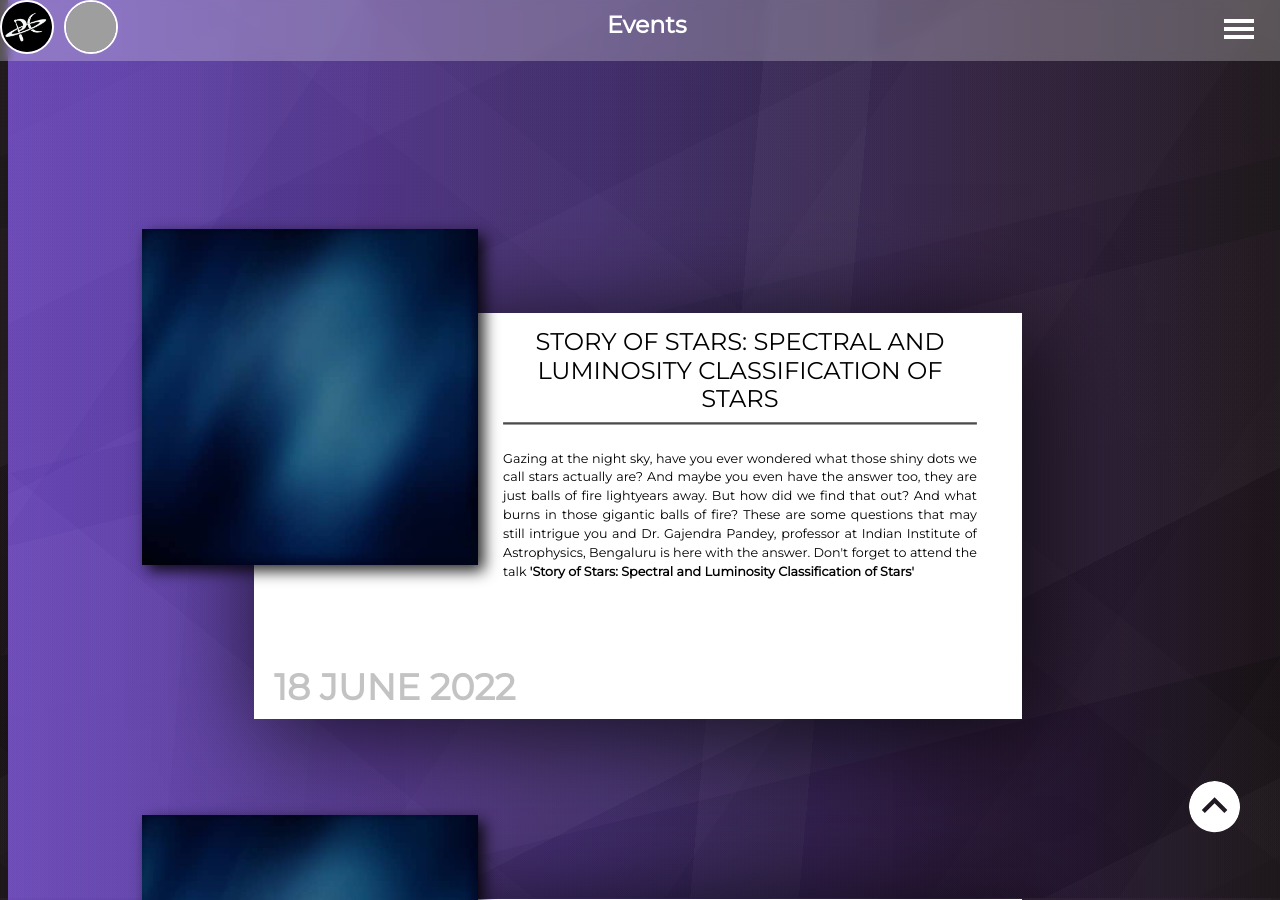
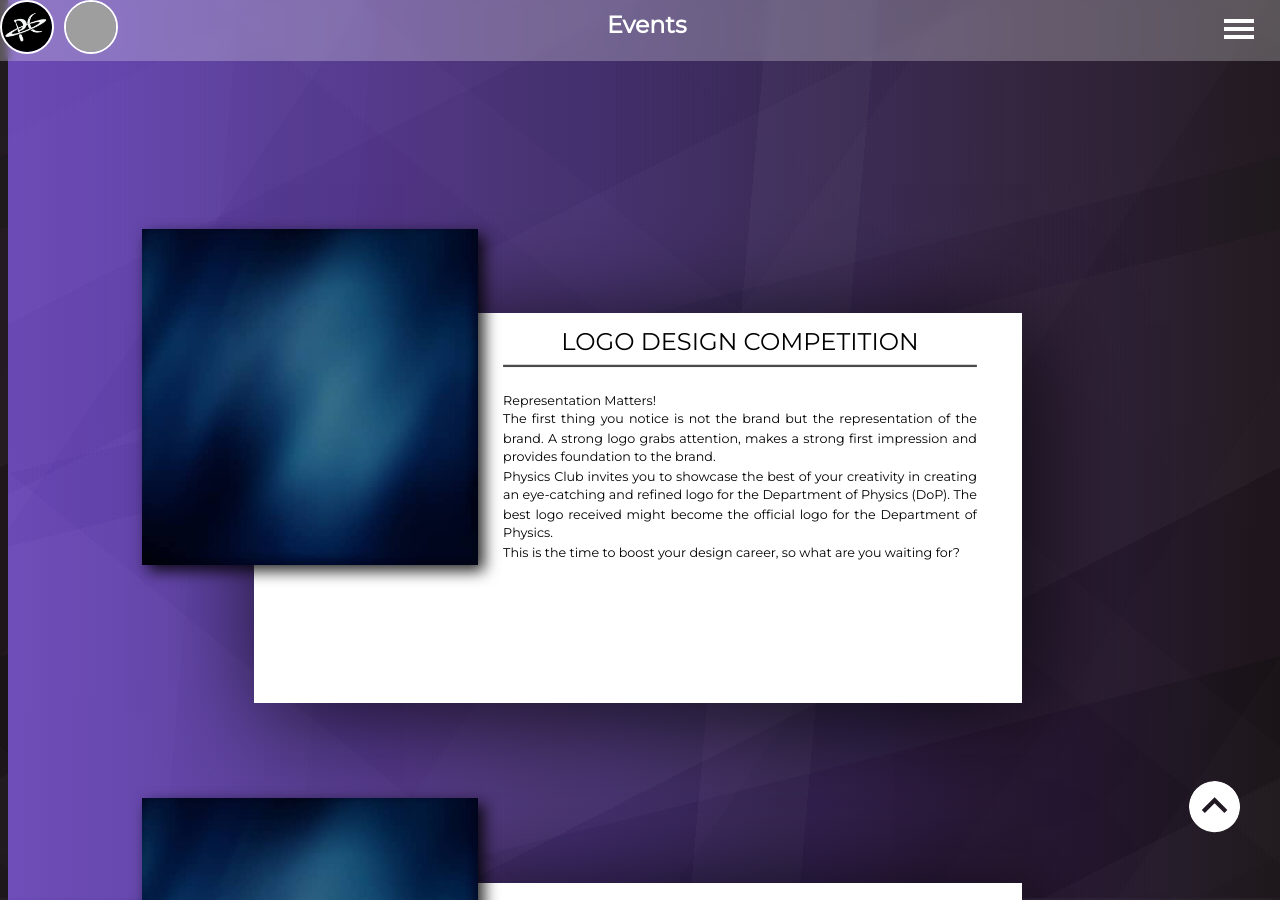
Before and after one commit to PhysicsClubSVNIT/PhysicsClubSVNIT.github.io, a Jekyll site: the page built from events.html, in a window 1280 px wide and 900 px high. Built offline with Jekyll 4.4.1, drawn with Linux system fonts in a browser that asks for light colours; some web fonts are replaced; some of the changed text lies outside the part shown; grey boxes are pictures that could not be loaded.

Commit message:
add events

```diff
--- a/_data/events.json
+++ b/_data/events.json
@@ -9,6 +9,22 @@
 	}
 ],
 "events":[
+
+	{
+		"name": "Logo Design Competition",
+		"date": "",
+		"poster": "logo",
+		"descr": "Representation Matters!<br>The first thing you notice is not the brand but the representation of the brand. A strong logo grabs attention, makes a strong first impression and provides foundation to the brand.<br>Physics Club invites you to showcase the best of your creativity in creating an eye-catching and refined logo for the Department of Physics (DoP). The best logo received might become the official logo for the Department of Physics.<br>This is the time to boost your design career, so what are you waiting for?",
+		"youtube": " "
+	},
+
+	{
+		"name": "Physics: A Logical Analysis",
+		"date": "06 September 2022",
+		"poster": "060922",
+		"descr": "Mathematics has always hidden the wildest secrets of the universe and we are still scraping details off the surface.<br> Physics club brings you a talk by Dr. Abhishek Majhi from ISI, Kolkata where we set out to explore some of the failures of Maxwell's Electromagnetism leading to Heisenberg's Uncertainty Principle. We will tackle Maxwell's theories through basic concepts of differentiation laid by Cauchy himself and we will talk about various problems that arise in physics due to semantics and misnomers. All this will finally connect to the famous paper by Einstein, Podolsky and Rosen and talk about incompleteness as a general feature of any physics theory and not just limited to Quantum Physics.",
+		"youtube": " "
+	},
 
 	{
 		"name": "Story of Stars: Spectral and Luminosity Classification of Stars",
```
Also changed, not shown: assets/posters/060922.png (added), assets/posters/logo.png (added).
